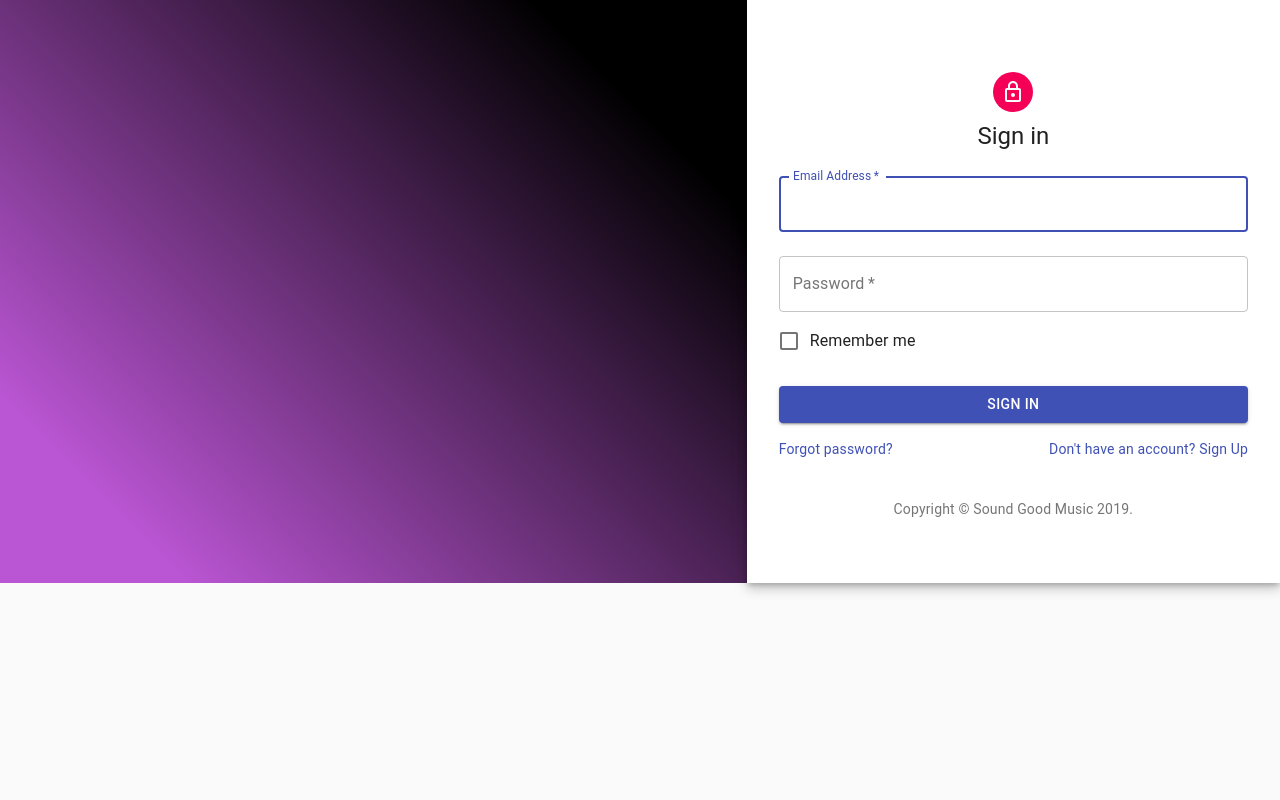
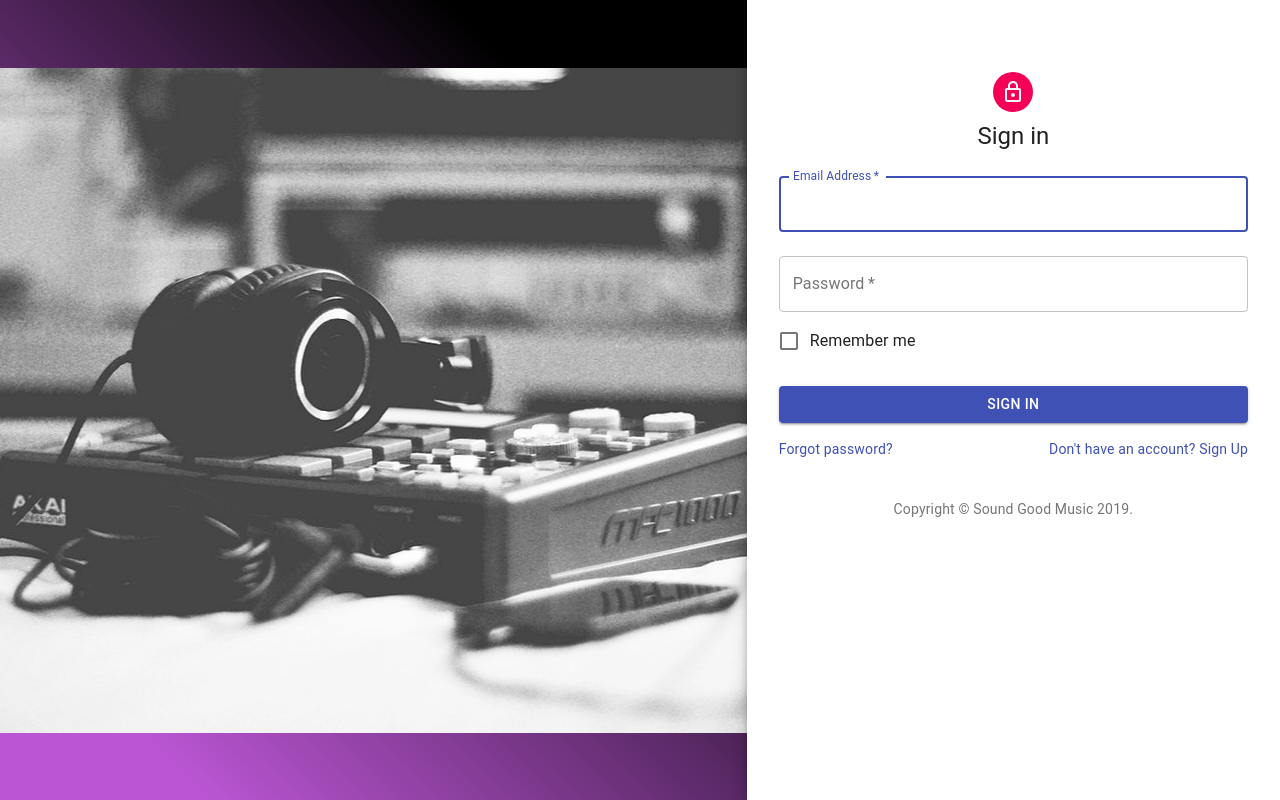
Before and after one commit to castillojuan1000/capStone, a React (Create React App) app in the folder front-end/: page / in a window 1280 px wide. Built offline with nearby package versions, Linux system fonts and the light colour scheme.

Commit message:
update the signIn page

```diff
--- a/front-end/src/Components/Pages/Home.js
+++ b/front-end/src/Components/Pages/Home.js
@@ -13,6 +13,7 @@ import LockOutlinedIcon from '@material-ui/icons/LockOutlined';
 import Typography from '@material-ui/core/Typography';
 import { makeStyles } from '@material-ui/core/styles';
 
+import photo from '../../style/images/card1.jpg';
 
 function Copyright() {
     return (
@@ -29,14 +30,14 @@ function Copyright() {
 
 const useStyles = makeStyles(theme => ({
     root: {
-        height: '100hv',
+        height: '100vh',
         background: 'linear-gradient(45deg, #BA55D3 10%, #000000 60%)',
 
     },
     image: {
-        backgroundImgae: 'url(http://127.0.0.1:5501/img/card1.jpg)',
+        backgroundImage: `url(${photo})`,
         backgroundRepeat: 'no-repeat',
-        backgroundSize: 'cover',
+        backgroundSize: 'half',
         backgroundPosition: 'center',
     },
     paper: {
```
